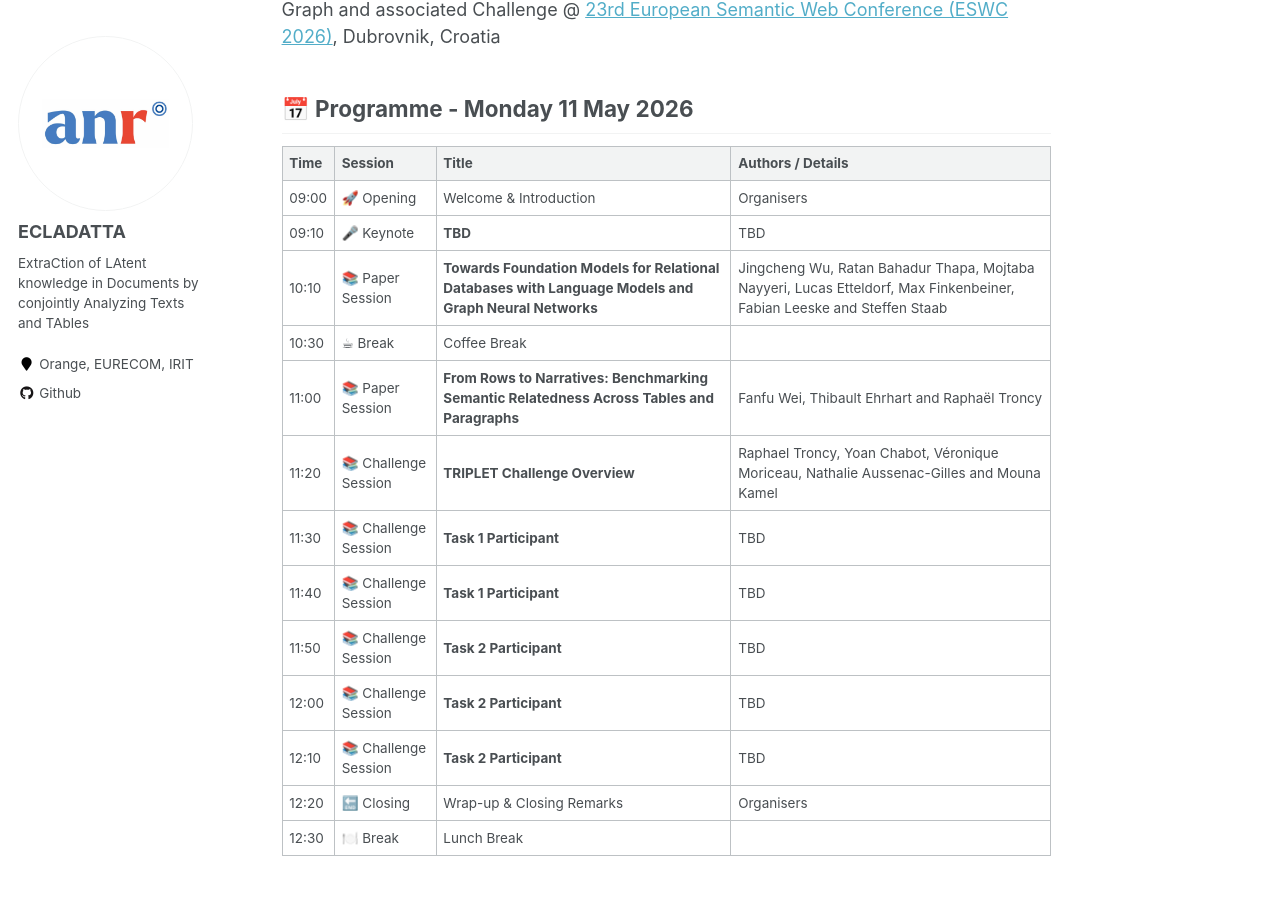
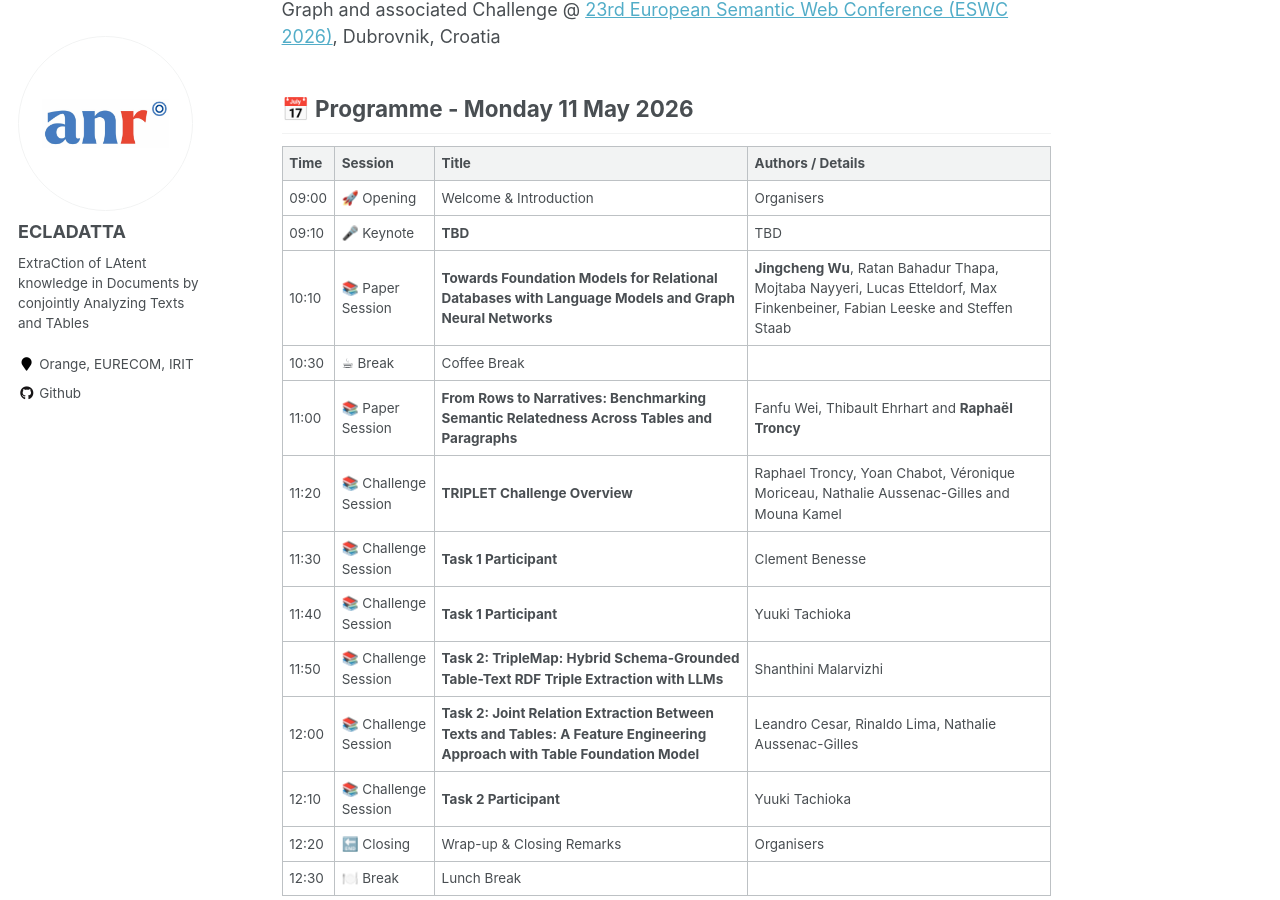
Before and after one commit to ecladatta/ecladatta.github.io, a Jekyll site: the page built from _pages/triplet.md, in a window 1280 px wide and 900 px high, scrolled down 191 px. Built offline with Jekyll 4.4.1, drawn with Linux system fonts in a browser that asks for light colours.

Commit message:
Update program of TRIPLET 2026

```diff
--- a/_pages/triplet.md
+++ b/_pages/triplet.md
@@ -13,15 +13,15 @@ TRIPLET 2026: International Workshop on Extraction from Triplet Text-Table-Knowl
 |------|--------|------|-------------------|
 | 09:00 | 🚀 Opening | Welcome & Introduction | Organisers |
 | 09:10 | 🎤 Keynote | **TBD** | TBD |
-| 10:10 | 📚 Paper Session | **Towards Foundation Models for Relational Databases with Language Models and Graph Neural Networks** | Jingcheng Wu, Ratan Bahadur Thapa, Mojtaba Nayyeri, Lucas Etteldorf, Max Finkenbeiner, Fabian Leeske and Steffen Staab |
+| 10:10 | 📚 Paper Session | **Towards Foundation Models for Relational Databases with Language Models and Graph Neural Networks** | __Jingcheng Wu__, Ratan Bahadur Thapa, Mojtaba Nayyeri, Lucas Etteldorf, Max Finkenbeiner, Fabian Leeske and Steffen Staab |
 | 10:30 | ☕ Break | Coffee Break |  |
-| 11:00 | 📚 Paper Session | **From Rows to Narratives: Benchmarking Semantic Relatedness Across Tables and Paragraphs** | Fanfu Wei, Thibault Ehrhart and Raphaël Troncy |
+| 11:00 | 📚 Paper Session | **From Rows to Narratives: Benchmarking Semantic Relatedness Across Tables and Paragraphs** | Fanfu Wei, Thibault Ehrhart and __Raphaël Troncy__ |
 | 11:20 | 📚 Challenge Session | **TRIPLET Challenge Overview** | Raphael Troncy, Yoan Chabot, Véronique Moriceau, Nathalie Aussenac-Gilles and Mouna Kamel |
-| 11:30 | 📚 Challenge Session | **Task 1 Participant** | TBD |
-| 11:40 | 📚 Challenge Session | **Task 1 Participant** | TBD |
-| 11:50 | 📚 Challenge Session | **Task 2 Participant** | TBD |
-| 12:00 | 📚 Challenge Session | **Task 2 Participant** | TBD |
-| 12:10 | 📚 Challenge Session | **Task 2 Participant** | TBD |
+| 11:30 | 📚 Challenge Session | **Task 1 Participant** | Clement Benesse |
+| 11:40 | 📚 Challenge Session | **Task 1 Participant** | Yuuki Tachioka |
+| 11:50 | 📚 Challenge Session | **Task 2: TripleMap: Hybrid Schema-Grounded Table-Text RDF Triple Extraction with LLMs** | Shanthini Malarvizhi |
+| 12:00 | 📚 Challenge Session | **Task 2: Joint Relation Extraction Between Texts and Tables: A Feature Engineering Approach with Table Foundation Model** | Leandro Cesar, Rinaldo Lima, Nathalie Aussenac-Gilles |
+| 12:10 | 📚 Challenge Session | **Task 2 Participant** | Yuuki Tachioka |
 | 12:20 | 🔚 Closing | Wrap-up & Closing Remarks | Organisers |
 | 12:30 | 🍽️ Break | Lunch Break |  |
 
```
